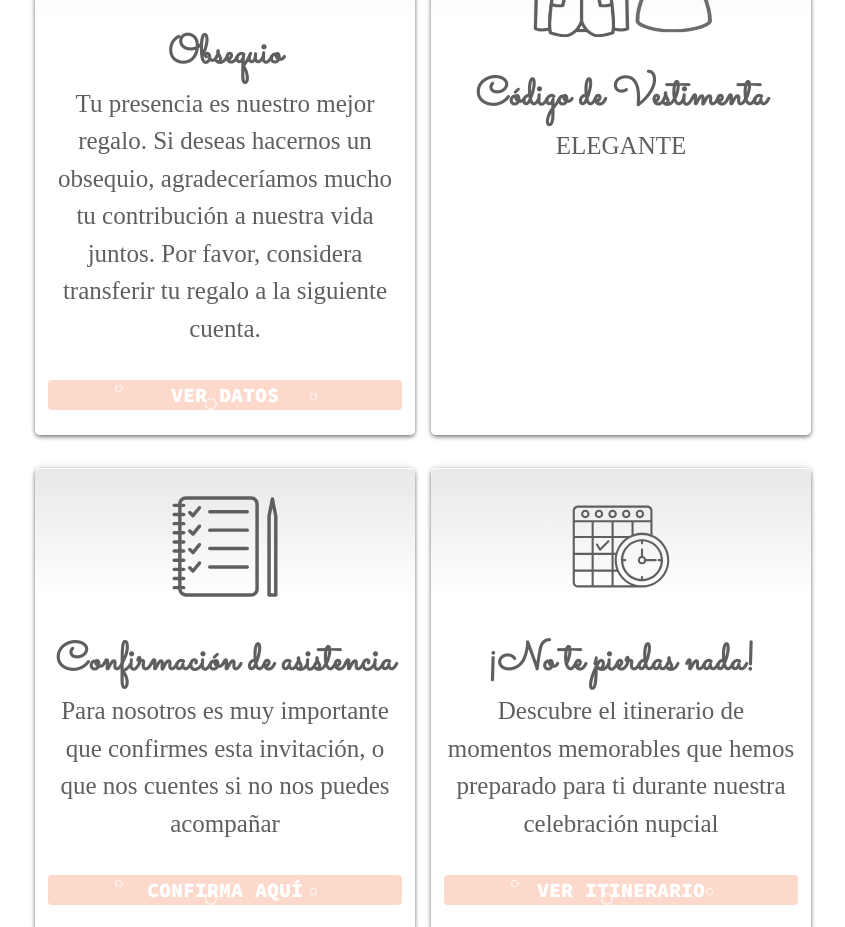
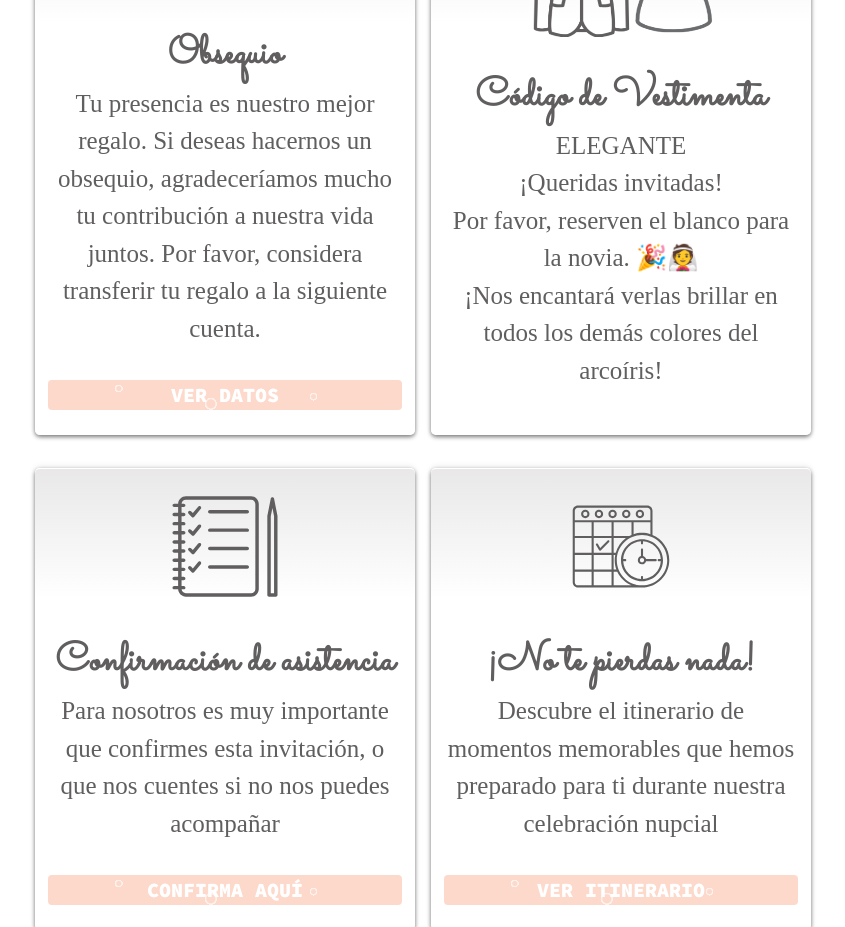
Before and after one commit to argenis-neira/wedding-invitations, a React (Create React App) app: page / in a window 1280 px wide. Shown: the part 4100-5027 px from the top of the page, without its empty margins (217-1062 px from the left). Built offline with nearby package versions, Linux system fonts and the light colour scheme; a web font is replaced by a local one.

Commit message:
primer docker file, build debe estar hecho

```diff
--- a/src/pages/index.jsx
+++ b/src/pages/index.jsx
@@ -492,6 +492,13 @@ const Home = () => {
               iconFileName={"dress-code"}
             >
               ELEGANTE
+              <br />
+              ¡Queridas invitadas!
+              <br />
+              Por favor, reserven el blanco para la novia. 🎉👰
+              <br />
+              ¡Nos encantará verlas brillar en todos los demás colores del
+              arcoíris!
             </DressCard>
           </Col>
         </Row>
```
Also changed, not shown: 1 other file (tests, documents, lock files or other folders).
